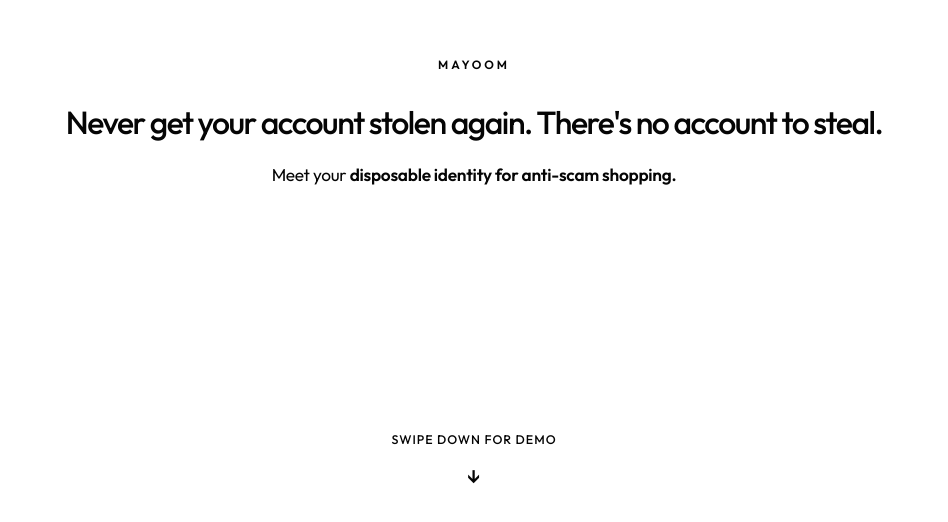
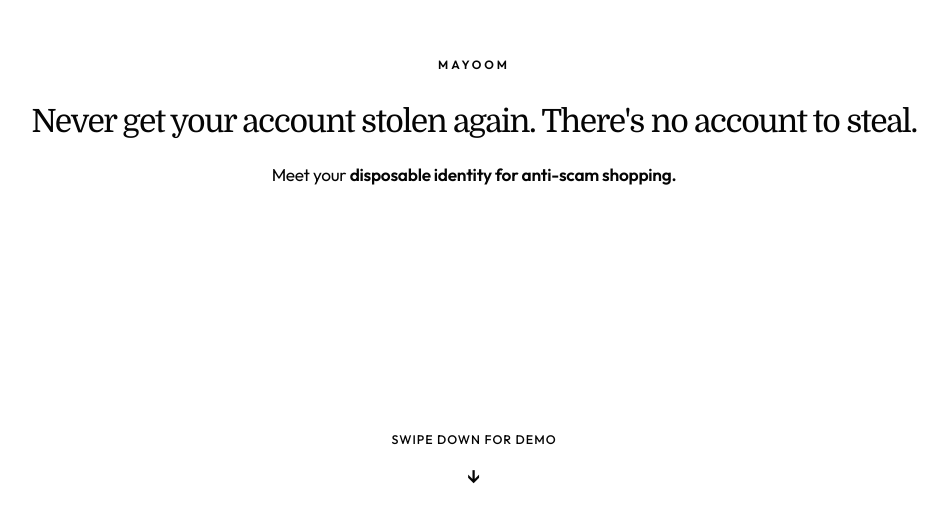
Before and after one commit to CreatorofTu/mayoom-site, a Next.js app: page / in a window 1280 px wide. Shown: the part 278-800 px from the top of the page, without its empty margins (166-1114 px from the left). Built offline with nearby package versions, Linux system fonts and the light colour scheme.

Commit message:
Set hero headline in Domine

```diff
--- a/app/globals.css
+++ b/app/globals.css
@@ -47,8 +47,9 @@
 
 h1 {
   margin: 0;
+  font-family: var(--font-domine), Georgia, serif;
   font-size: clamp(2rem, 2.5vw, 3.75rem);
-  font-weight: 500;
+  font-weight: 400;
   line-height: 1;
   letter-spacing: -0.045em;
   white-space: nowrap;
--- a/app/layout.tsx
+++ b/app/layout.tsx
@@ -1,9 +1,15 @@
 import type { Metadata } from 'next';
-import { Outfit } from 'next/font/google';
+import { Domine, Outfit } from 'next/font/google';
 import './globals.css';
 
 const outfit = Outfit({
   variable: '--font-outfit',
+  subsets: ['latin'],
+  display: 'swap',
+});
+
+const domine = Domine({
+  variable: '--font-domine',
   subsets: ['latin'],
   display: 'swap',
 });
@@ -16,7 +22,7 @@
 export default function RootLayout({ children }: Readonly<{ children: React.ReactNode }>) {
   return (
     <html lang="en">
-      <body className={outfit.variable}>{children}</body>
+      <body className={`${outfit.variable} ${domine.variable}`}>{children}</body>
     </html>
   );
 }
```
